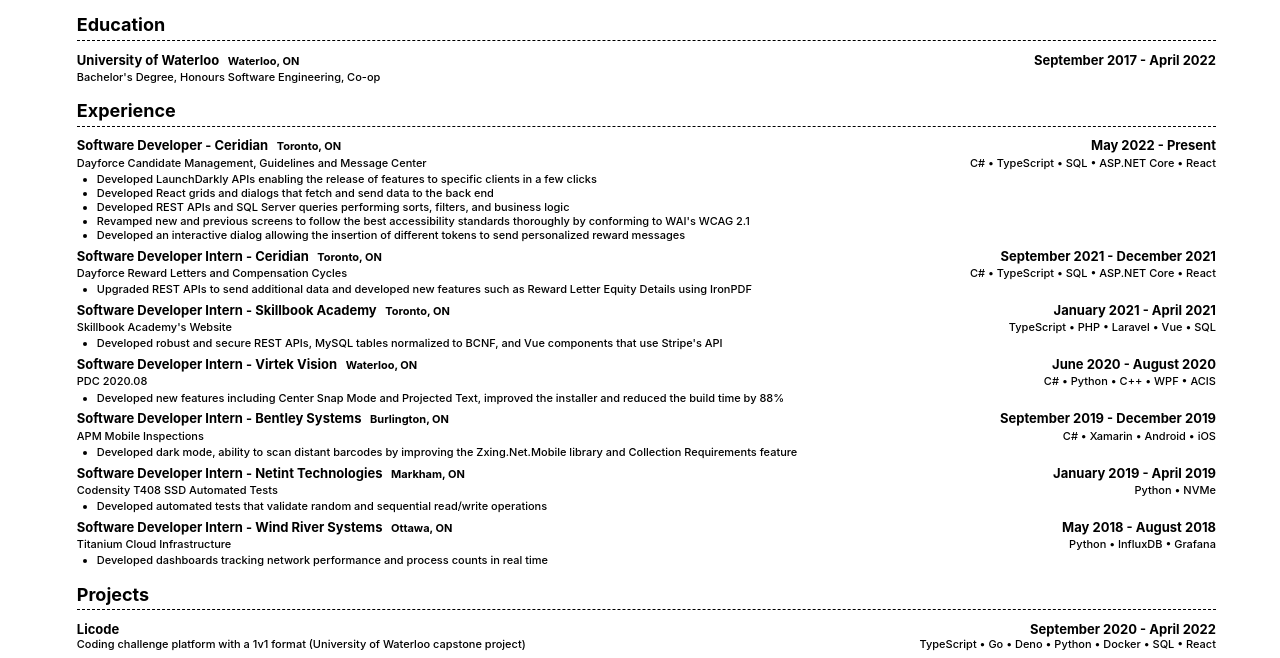
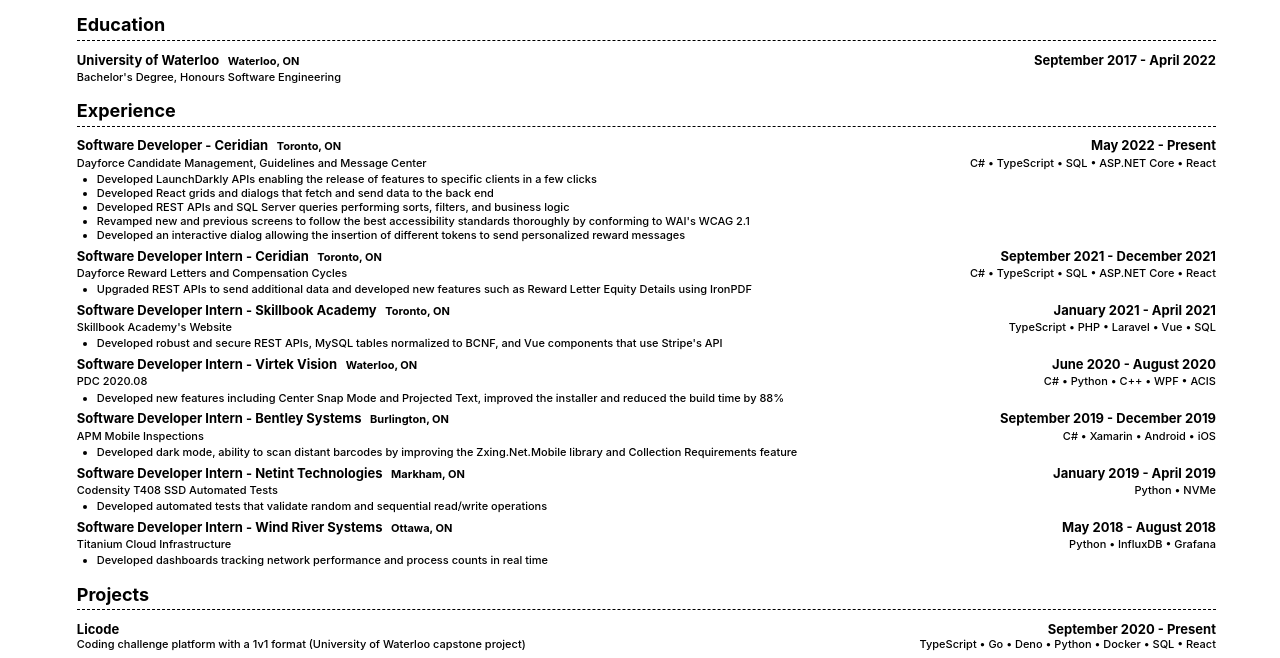
Before and after one commit to matthew-godin/Resume, a React (Create React App) app: page / in a window 1280 px wide. Shown: the part 288-946 px from the top of the page. Built offline with nearby package versions, Linux system fonts and the light colour scheme.

Commit message:
swap education and experience

```diff
--- a/src/Education.js
+++ b/src/Education.js
@@ -12,7 +12,7 @@
           <Col xs={8} style={props.universityDatesWeight}>September 2017 - April 2022</Col>
         </Row>
         <Row style={{paddingBottom: props.mainPadding}}>
-          <Col style={props.jobDescriptionStyle} xs={10}>Bachelor's Degree, Honours Software Engineering, Co-op</Col>
+          <Col style={props.jobDescriptionStyle} xs={10}>Bachelor's Degree, Honours Software Engineering</Col>
           <Col xs={14} style={{textAlign: 'right', fontSize: '11px', fontWeight: props.universitySkillsWeight}}></Col>
         </Row>
     </>
--- a/src/Projects.js
+++ b/src/Projects.js
@@ -10,7 +10,7 @@
         <Row style={{paddingTop: props.mainPadding}}>
           <Col style={props.projectTitleWeight} xs={12}><Link to='https://github.com/matthew-godin/Licode-2023' style={props.projectTitleWeight}>Licode</Link></Col>
           <Col xs={4}></Col>
-          <Col xs={8} style={props.projectDatesWeight}>September 2020 - April 2022</Col>
+          <Col xs={8} style={props.projectDatesWeight}>September 2020 - Present</Col>
         </Row>
         <Row style={{paddingBottom: props.mainPadding}}>
           <Col style={props.jobDescriptionStyle} xs={15}>Coding challenge platform with a 1v1 format (University of Waterloo capstone project)</Col>
```
